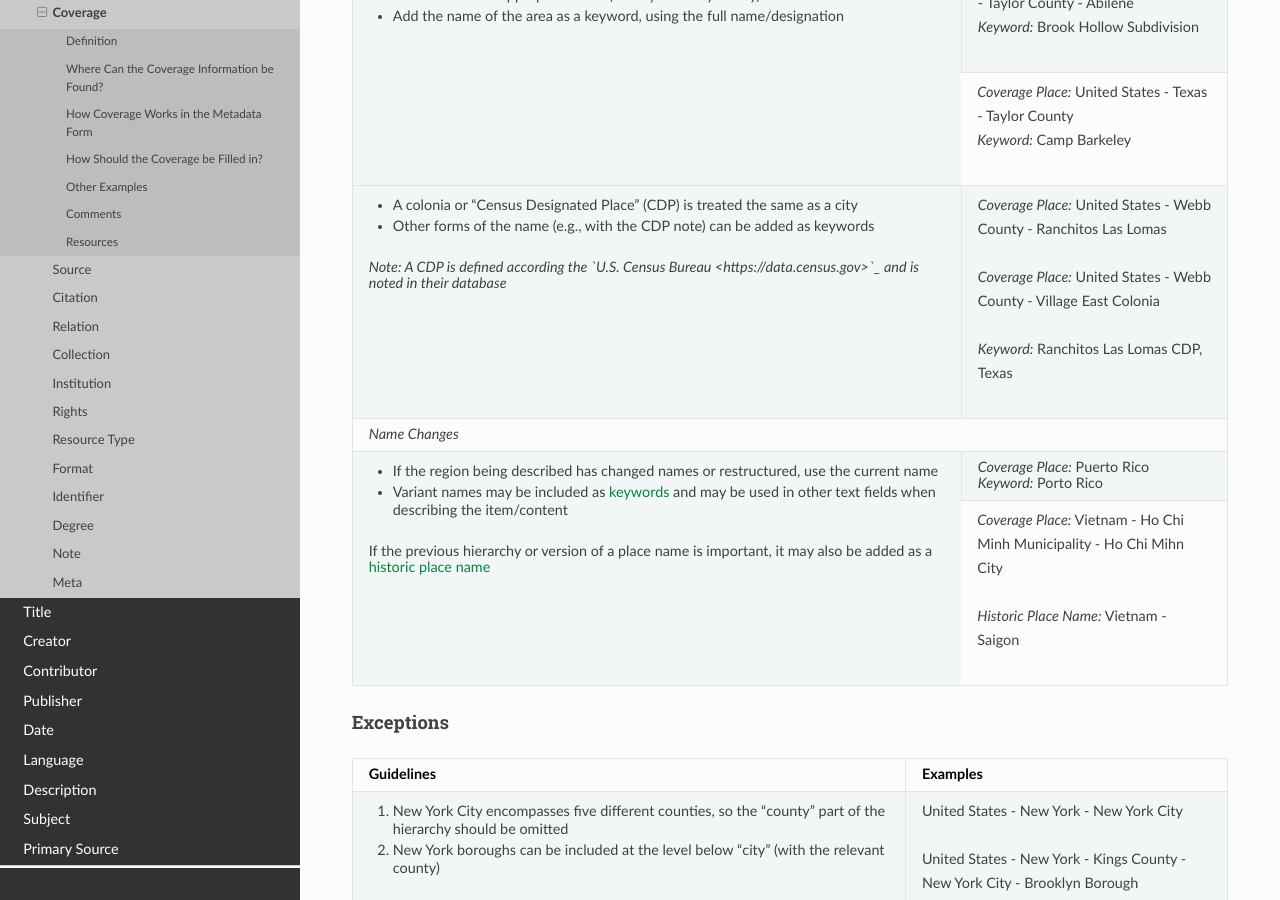
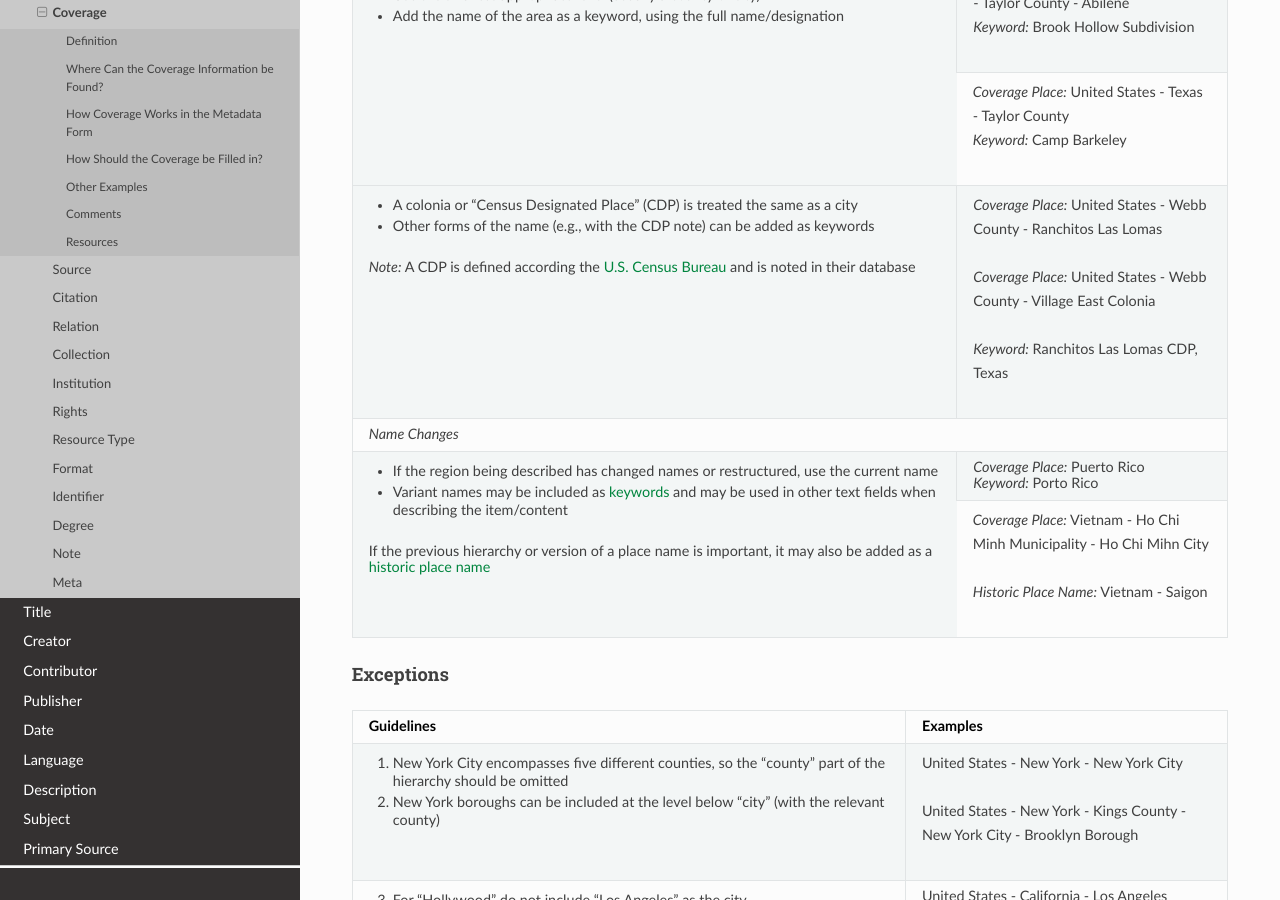
Before and after one commit to unt-libraries/untl-metadata-documentation, a Sphinx documentation site: the page built from docs/fields/coverage.rst, in a window 1280 px wide and 900 px high, scrolled down 3498 px. Built offline with Sphinx 7.4.7 and the Read the Docs theme 2.0.0, drawn with Linux system fonts in a browser that asks for light colours.

Commit message:
Fix link

```diff
--- a/docs/fields/coverage.rst
+++ b/docs/fields/coverage.rst
@@ -193,8 +193,8 @@ Place Name(s)
 |-   Other forms of the name (e.g., with the CDP note) can be added as keywords |                                                |
 |                                                                               | | *Coverage Place:* United States - Webb County|
 |                                                                               |   - Village East Colonia                       |
-|*Note: A CDP is defined according the `U.S. Census Bureau                      |                                                |
-|<https://data.census.gov>`_ and is noted in their database*                    | | *Keyword:* Ranchitos Las Lomas CDP, Texas    |
+|*Note:* A CDP is defined according the `U.S. Census Bureau                     |                                                |
+|<https://data.census.gov>`_ and is noted in their database                     | | *Keyword:* Ranchitos Las Lomas CDP, Texas    |
 +-------------------------------------------------------------------------------+------------------------------------------------+
 |*Name Changes*                                                                                                                  |
 +-------------------------------------------------------------------------------+------------------------------------------------+
```
